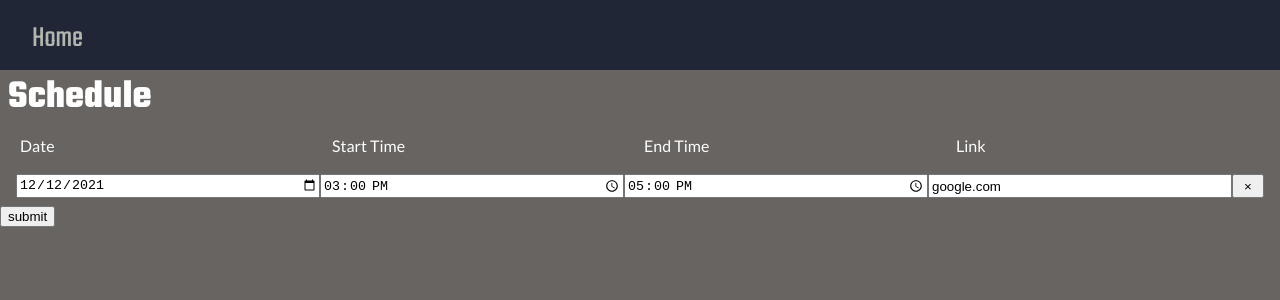
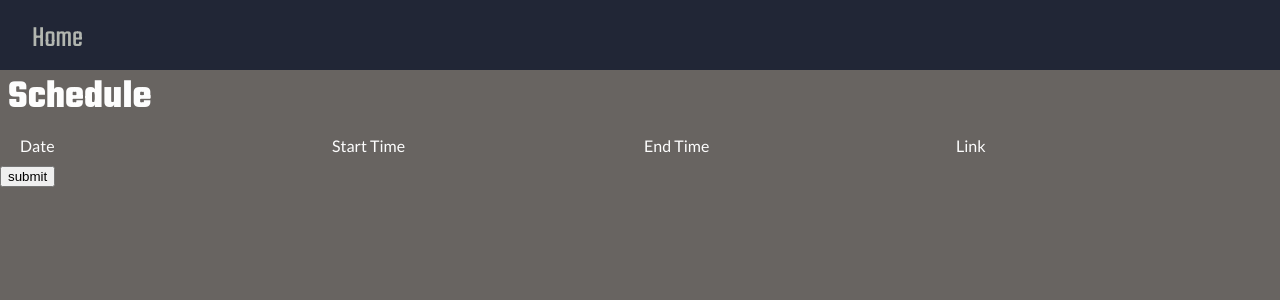
Before and after one commit to Brandon-Ritchie/PiDisplay, a React (Create React App) app in the folder frontend/: page / in a window 1280 px wide. Shown: the top 300 px of the page. Built offline with nearby package versions, Linux system fonts and the light colour scheme; a web font is replaced by a local one.

Commit message:
Added job model and api functionality, also set static_root setting in django

```diff
--- a/frontend/src/components/Home/Home.js
+++ b/frontend/src/components/Home/Home.js
@@ -3,15 +3,7 @@ import React, { useState } from "react";
 import { Entry } from "../Entry/Entry";
 
 export function Home() {
-  const [entries, setEntries] = useState([
-    {
-      id: 1,
-      date: "2021-12-12",
-      start_time: "15:00",
-      end_time: "17:00",
-      link: "google.com",
-    },
-  ]);
+  const [entries, setEntries] = useState([]);
 
   const removeEntry = (entryIdToRemove) => {
     setEntries((entries) =>
```
